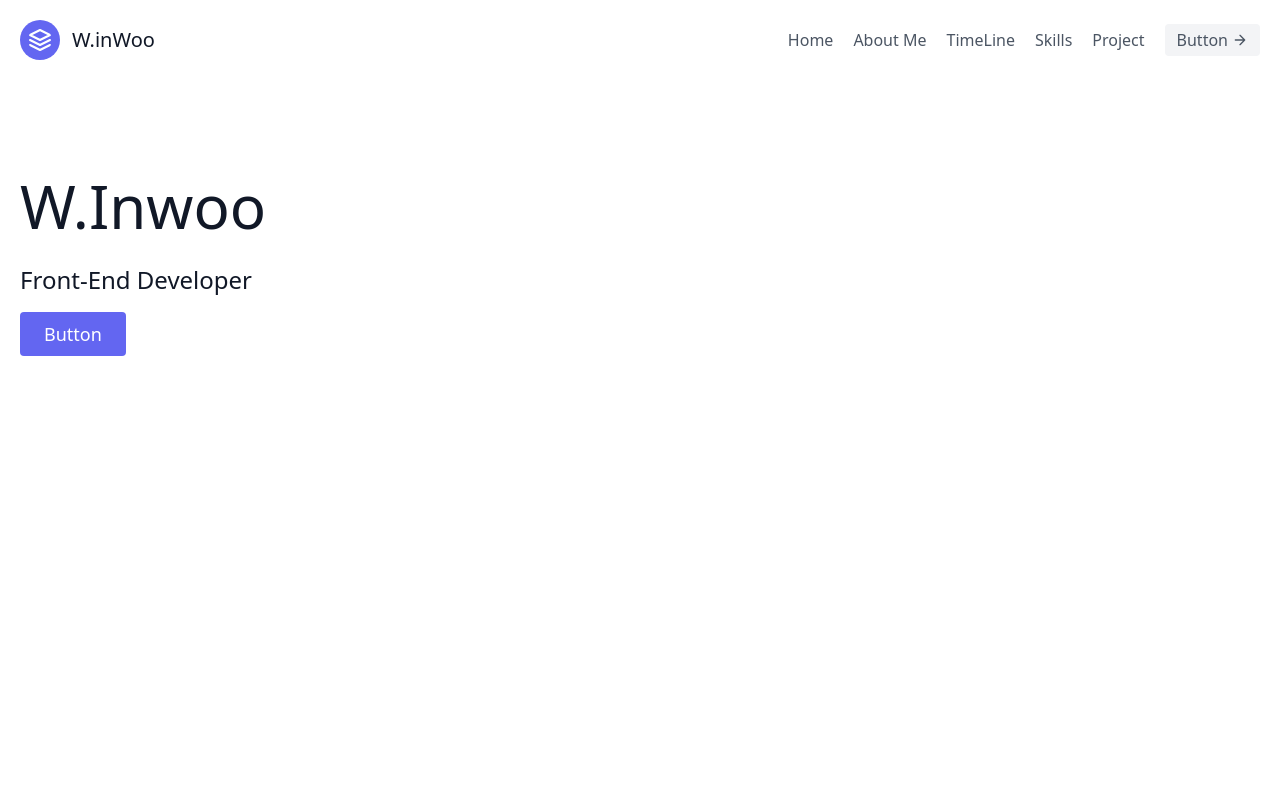
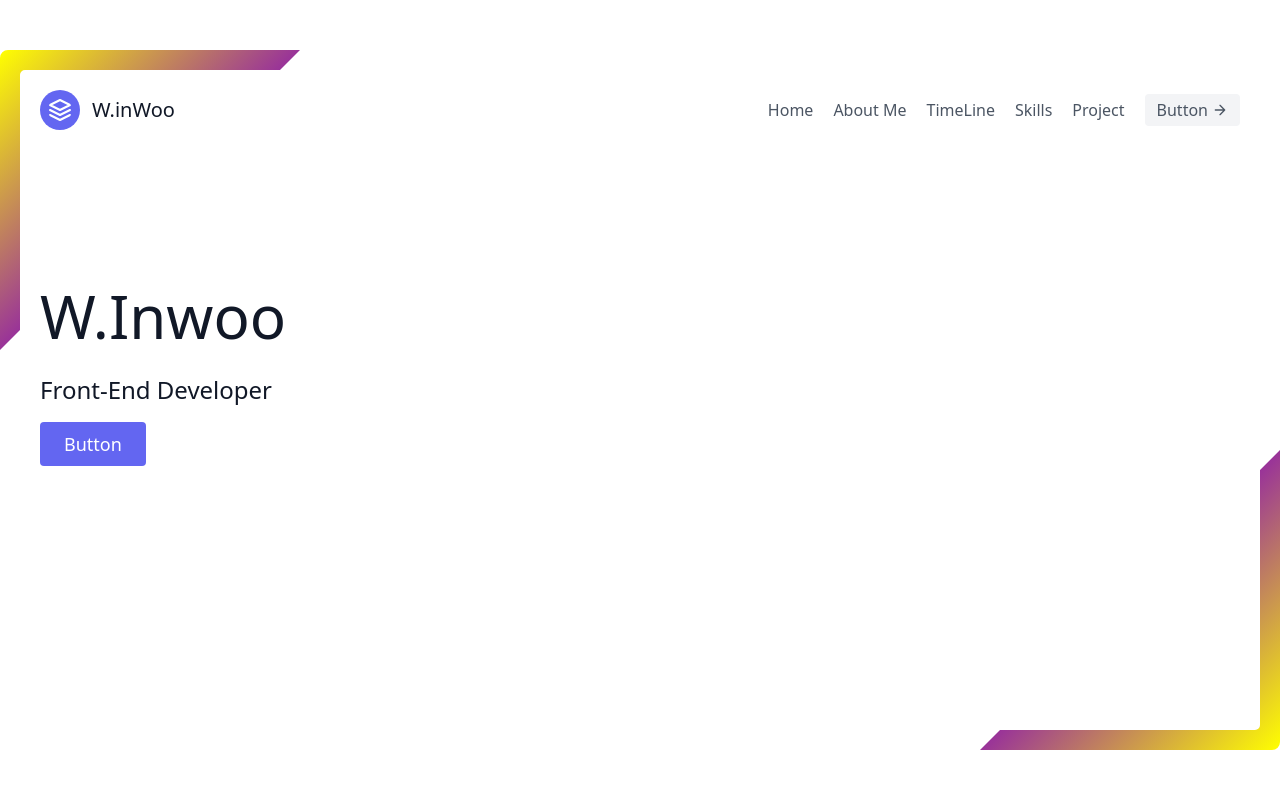
Before and after one commit to wooinwoo/AboutMePage, a Next.js app: page / in a window 1280 px wide. Shown: the top 788 px of the page. Built offline with nearby package versions, Linux system fonts and the light colour scheme.

Commit message:
mod: header a -> link

```diff
--- a/components/layout.js
+++ b/components/layout.js
@@ -2,9 +2,46 @@ import Header from "../pages/header";
 
 export default function Layout({ children }) {
   return (
-    <>
-      <Header />
-      <div>{children}</div>
-    </>
+    <div className="grid h-screen place-items-center">
+      <section className="group relative w-full p-5 md:w-[768px] lg:w-[1024px] xl:w-[1280px] mx-auto min-h-[700px]">
+        <div className="absolute top-0 left-0">
+          <svg width="300" height="300">
+            <defs>
+              <linearGradient id="grad1" x1="0%" y1="0%" x2="100%" y2="100%">
+                <stop
+                  offset="0"
+                  stop-color="yellow"
+                  className="transition-all duration-700  group-hover:[stop-color:#993399]"></stop>
+                <stop
+                  offset=".5"
+                  stop-color="#993399"
+                  className="transition-all duration-700  group-hover:[stop-color:yellow]"></stop>
+                <stop
+                  offset="1"
+                  stop-color="yellow"
+                  className="transition-all duration-700  group-hover:[stop-color:#993399]"></stop>
+              </linearGradient>
+            </defs>
+            <path
+              fill="url(#grad1)"
+              d="M8 0h292l-20 20H25a5 5 0 0 0-5 5v255L0 300V8a8 8 0 0 1 8-8Z"></path>
+          </svg>
+        </div>
+        <Header />
+        <div className="mt-10">{children}</div>
+        <div className="absolute bottom-0 right-0 rotate-180">
+          <svg
+            width="300"
+            height="300"
+            data-name="corner-top-left"
+            xmlns="http://www.w3.org/2000/svg"
+            data-inlinesvg=".inlineSvgFile-7">
+            <path
+              fill="url(#grad1)"
+              d="M8 0h292l-20 20H25a5 5 0 0 0-5 5v255L0 300V8a8 8 0 0 1 8-8Z"></path>
+          </svg>
+        </div>
+      </section>
+    </div>
   );
 }
```
